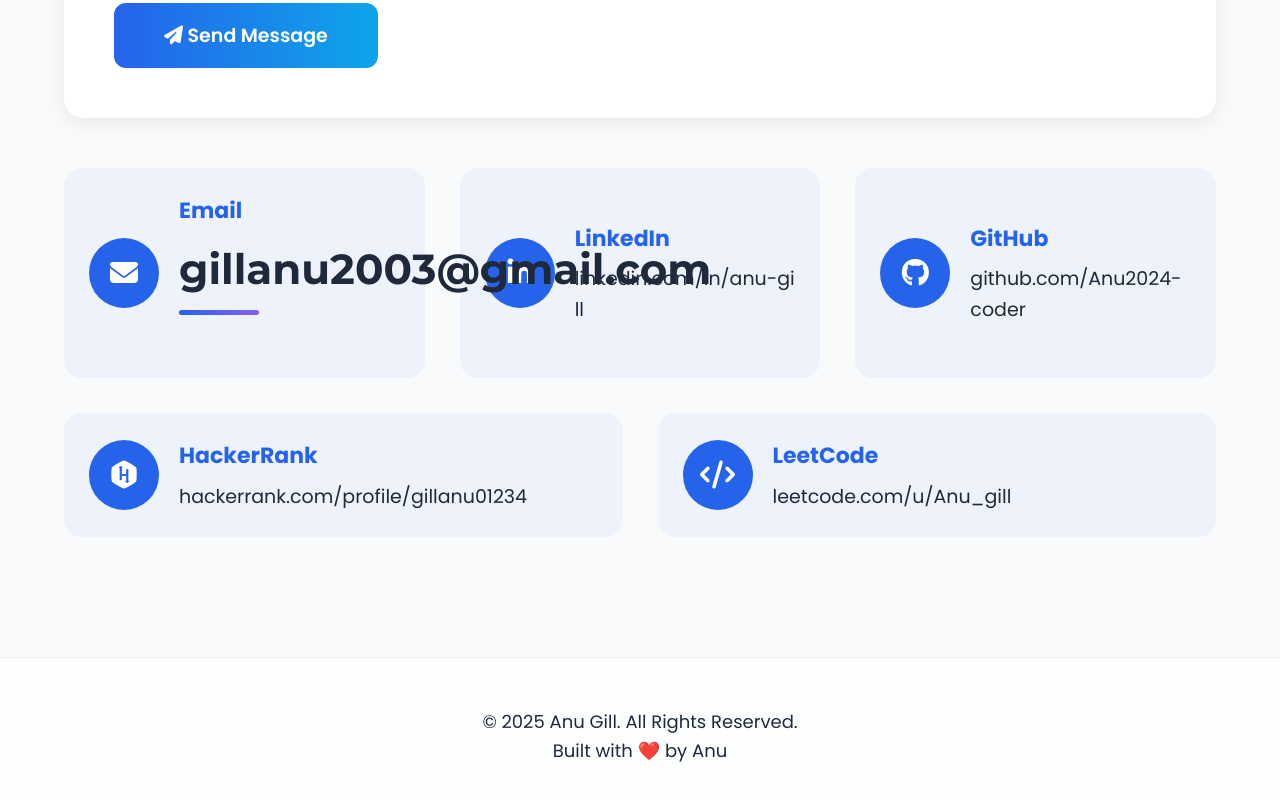
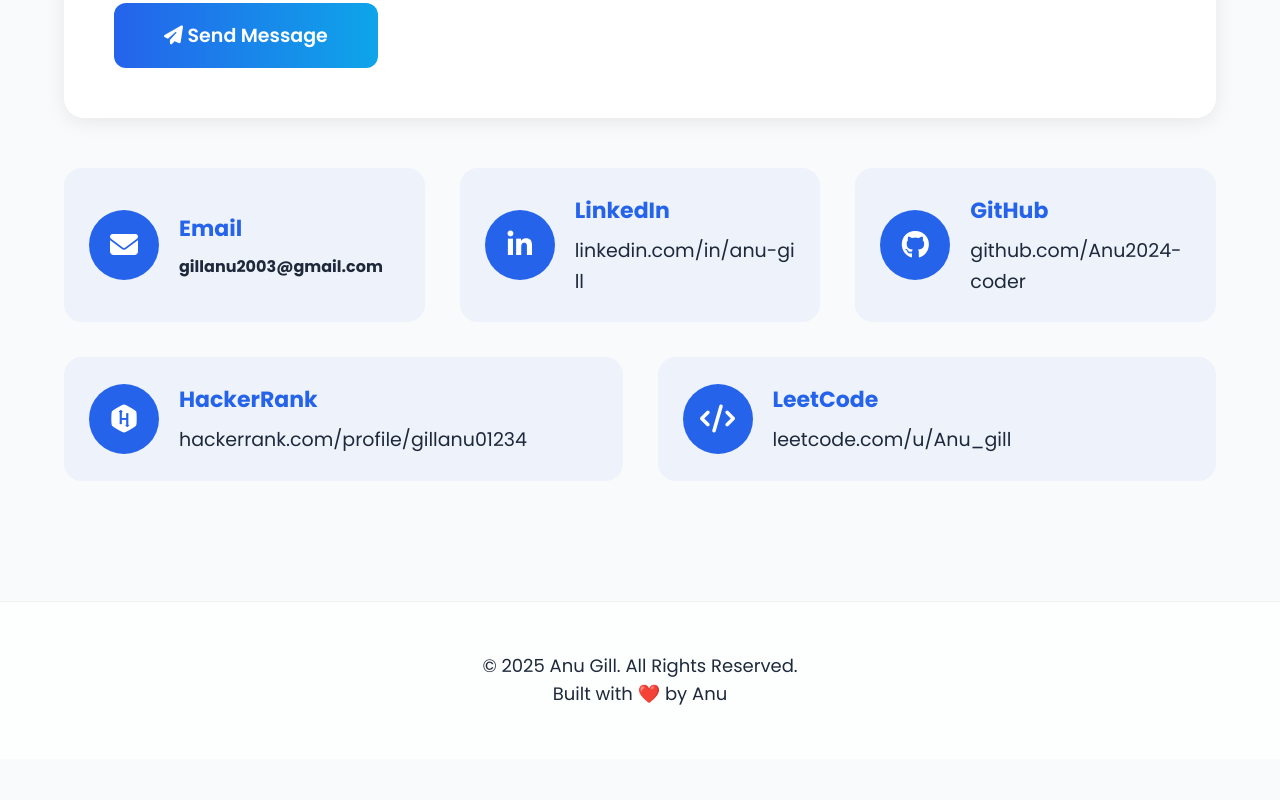
Before and after one commit to Anu2024-coder/My_Portfolio, a plain HTML site: page index.html in a window 1280 px wide. Shown: the part 5035-5835 px from the top of the page. After the commit the page ends 5794 px from the top, so only its background shows below. Drawn offline with nearby package versions, Linux system fonts and the light colour scheme.

Commit message:
Update index.html

```diff
--- a/index.html
+++ b/index.html
@@ -1217,7 +1217,7 @@
           </div>
           <div class="contact-details">
             <h3>Email</h3>
-            <h2>gillanu2003@gmail.com</h2>
+            <h4>gillanu2003@gmail.com</h4>
           </div>
         </div>
         <div class="contact-item">
```
